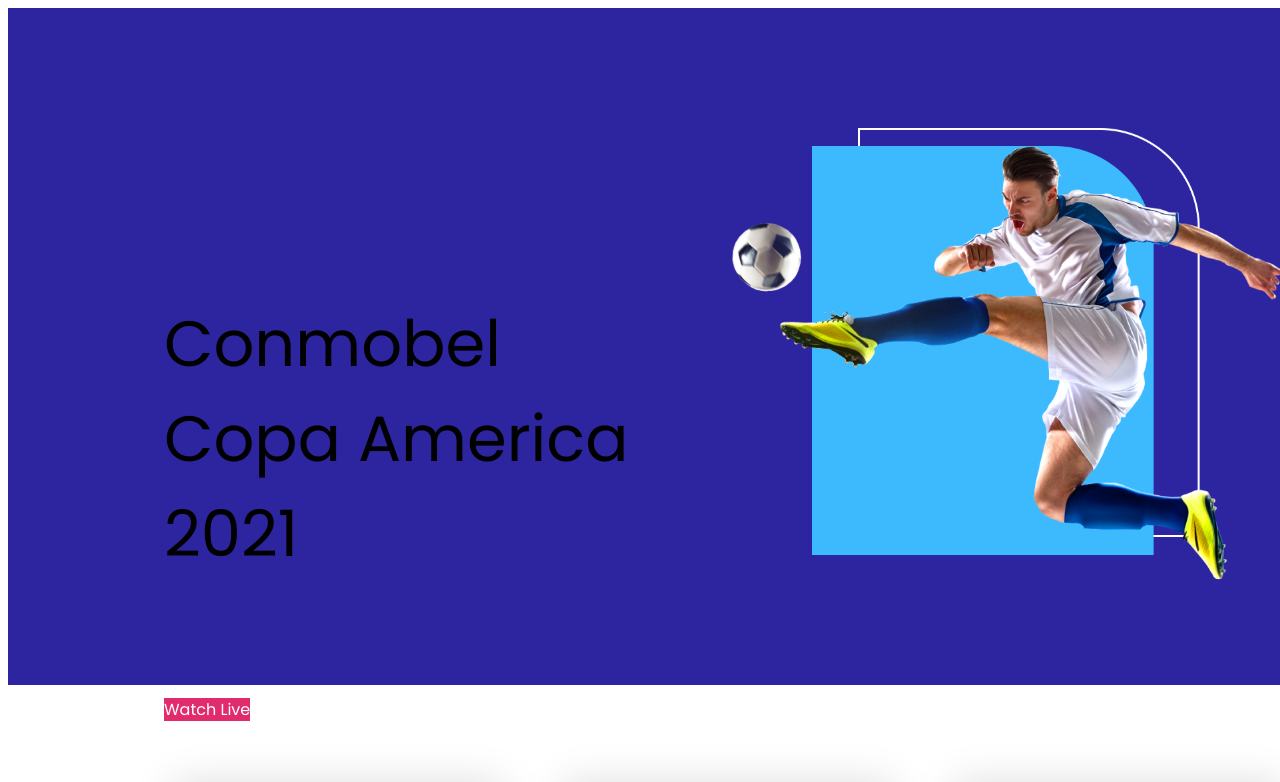
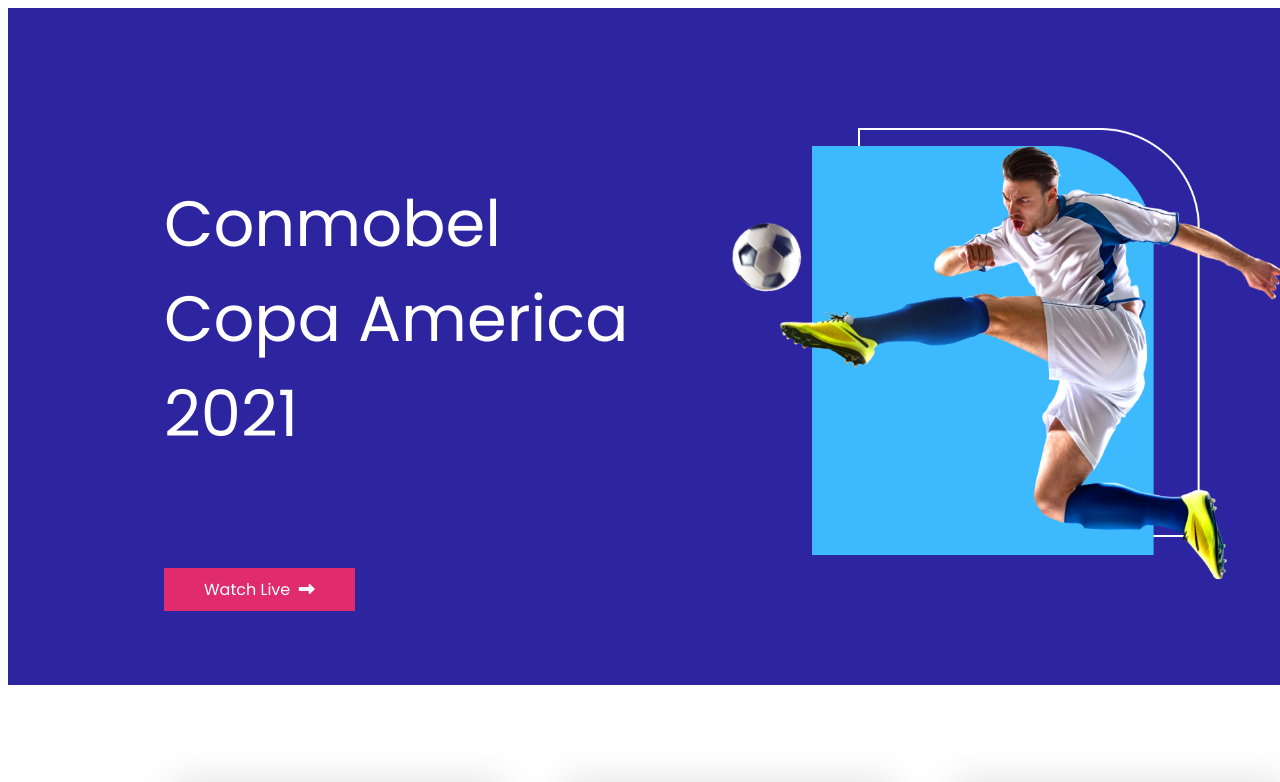
Before and after one commit to Mustafijur10/sport-football, a plain HTML site: page index.html in a window 1280 px wide. Shown: the top 782 px of the page. Drawn offline with Linux system fonts and the light colour scheme.

Commit message:
hover added

```diff
--- a/index.html
+++ b/index.html
@@ -10,6 +10,7 @@
     <!-- -----------------------
         Style Links
     ---------------------------->
+    <script src="https://kit.fontawesome.com/19ea81916d.js" crossorigin="anonymous"></script>
     <link rel="stylesheet" href="styles/style.css">
 
 
@@ -23,14 +24,19 @@
              conmobel copa america starts
             --------------------------------->
         <section class="top">
-            <div class="text-button">
-                <p>Conmobel Copa America 2021</p>
-                <a href="">Watch Live</a>
+            <div class="top-head">
+                <div class="text-button">
+                    <p>Conmobel Copa America 2021</p>
+                    <a class="ancor" href="">Watch Live &nbsp;<i class="fas fa-long-arrow-alt-right color"></i></a>
+
+                </div>
+
+                <div class="top-img">
+                    <img src="images/banner/banner.png" alt="">
+                </div>
 
             </div>
-            <div class="top-img">
-                <img src="images/banner/banner.png" alt="">
-            </div>
+
         </section>
 
         <section class="container">
--- a/styles/style.css
+++ b/styles/style.css
@@ -6,23 +6,34 @@
 body{
     font-family: 'Poppins', sans-serif;
     display: flex;
+
 }
 
 /* conmobel copa america starts  */
-.top{
+
+.top-head{
+    display: grid;
+    grid-template-columns: 1fr 1fr;
+    background-color: #2D25A0;
     width: 1440px;
     height: 677px;
-    background-color: #2D25A0;
-    display: grid;
-    grid-template-columns: 1fr 1fr;
     align-items: center;
     margin-bottom: 70px;
+}
+
+.top-head:hover .text-button .ancor{
+    background-color: red;
 }
 .text-button{
     width: 485px;
     height: 230px;
     margin-left: 156px;
+    margin-bottom: 240px;
+
     font-size: 64px;
+}
+.top .text-button p{
+    color: #FFFFFF;
 }
 
 .top .text-button a{
@@ -30,6 +41,11 @@ body{
     font-size: 16px;
     text-decoration: none;
     background-color: #E02C6D;
+    color: #FFFFFF;
+    padding: 10px 40px;
+}
+
+.fa-long-arrow-alt-right.color{
     color: #FFFFFF;
 }
 .top-img{
@@ -79,6 +95,7 @@ img{
     width: 300px;
     height: 104px;
     font-family: 'Poppins', sans-serif;
+    position: absolute;
 }
 
 .player-details-box{
```
